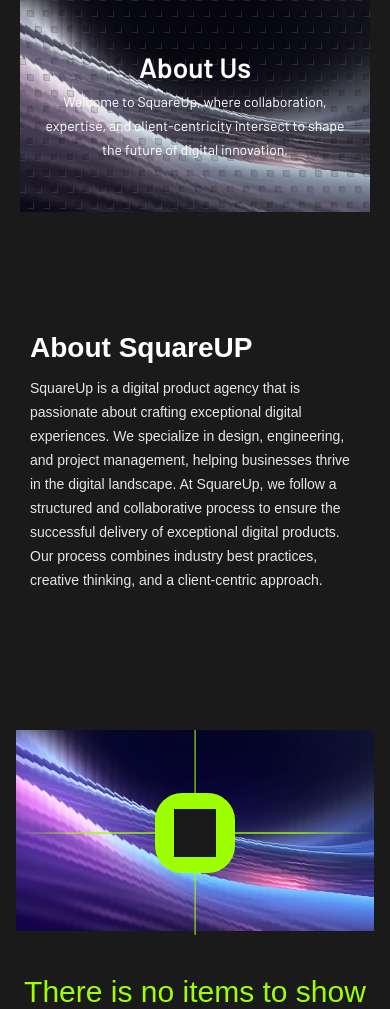
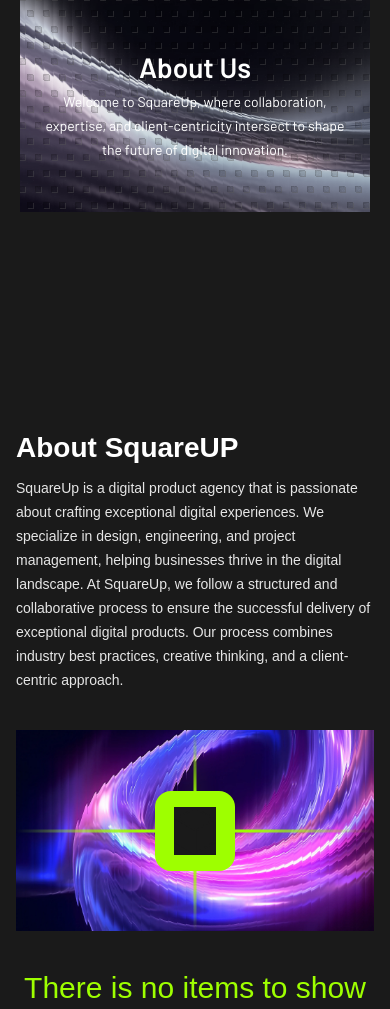
Before and after one commit to raghadsammour/squareUp, a React (Vite) app: page /about in a window 390 px wide. Built offline with nearby package versions, Linux system fonts and the light colour scheme; a web font is replaced by a local one.

Commit message:
sectionAbout

```diff
--- a/src/Components/Container/Container.css
+++ b/src/Components/Container/Container.css
@@ -11,5 +11,6 @@
 @media screen and (max-width:992px) {
 .RB_container{
     flex-direction: column;
+    margin-top: 40px;
 }
 }
--- a/src/Components/SectionAbout/SectionAbout.jsx
+++ b/src/Components/SectionAbout/SectionAbout.jsx
@@ -1,6 +1,6 @@
 import React from "react";
 import "./section.css";
-import aboutImg from "../../assets/imgs/About/Abouthero.webp";
+import aboutImg from "../../assets/imgs/About/AboutSection.webp";
 import logoImg from "../../assets/Icons/logoSquare.svg";
 
 const SectionAbout = () => {
--- a/src/Components/SectionAbout/section.css
+++ b/src/Components/SectionAbout/section.css
@@ -15,12 +15,11 @@
     justify-content: center;
     align-items: center;
     gap: 100px;
-    /* background-color: #262626; */
 }
 
 
 .text {
-
+    margin-top: 100px;
     max-width: 598px;
     max-height: 288px;
 
@@ -40,11 +39,10 @@ h1 {
 }
 
 .hero {
+    position: relative;
     max-width: 598px;
     max-height: 571px;
-
-
-    /* display: block; */
+    z-index: 0;
 }
 
 .img {
@@ -61,18 +59,20 @@ h1 {
     left: 50%;
     width: 3px;
     height: 100%;
-    background: #FFD700;
     transform: translateX(-50%);
-    opacity: 0.7;
     z-index: 1;
     background: linear-gradient(
-        to left,
-        rgba(255, 255, 0, 0),
-        #9EFF00 20%,
-        #9EFF0080 80%,
-        rgba(255, 255, 0, 0)
+        to bottom,
+        rgba(158,255,0,0) 0%,
+        rgba(158,255,0,1) 35%,
+        rgba(158,255,0,1) 65%,
+        rgba(158,255,0,0) 100%
     );
+    filter: drop-shadow(0 0 10px rgba(158,255,0,.35));
+    pointer-events: none;
 }
+
+
 
 .img::after {
     content: '';
@@ -80,18 +80,21 @@ h1 {
     left: 0;
     top: 50%;
     width: 100%;
-    height: 2px;
-    background: #FFD700;
+    height: 3px;
     transform: translateY(-50%);
-    opacity: 0.7;
+
     z-index: 1;
+
     background: linear-gradient(
         to right,
-        rgba(255, 255, 0, 0),
-        #9EFF00 20%,
-        #9EFF00 80%,
-        rgba(255, 255, 0, 0)
+        rgba(158,255,0,0) 0%,
+        rgba(158,255,0,1) 35%,
+        rgba(158,255,0,1) 65%,
+        rgba(158,255,0,0) 100%
     );
+    filter: drop-shadow(0 0 10px rgba(158,255,0,.35));
+    pointer-events: none;
+
 }
 
 .logo {
@@ -107,8 +110,18 @@ h1 {
     left: 50%;
     transform: translate(-50%, -50%);
     z-index: 2;
-    backdrop-filter: blur(217px)
+
 }
+/* .logo::before {
+    content: '';
+    position: absolute;
+    inset: -120px;
+    background: radial-gradient(circle,
+        rgba(255, 255, 255, 0.65) 0%,
+        rgba(255, 255, 255, 0) 70%);
+    backdrop-filter: blur(217px);
+    z-index: -1;
+  } */
 
 .iconAbout {
     width: 80px;
@@ -119,28 +132,23 @@ h1 {
 
 
 @media screen and (max-width: 1440px) {
-    .container {
-        /* flex-direction: column; */
-        /* text-align: center; */
-        /* gap: 100px; */
-    }
+
     .logo{
         width: 100px;
         height:100px ;
+        border-radius: 16px;
 
 
     }
     .iconAbout {
-        width: 53pxpx;
-        height: 60px;
+        max-width: 53px;
+        max-height: 60px;
 
     }
     .text {
-        order: 1;
-        /* margin-bottom: 30px; */
+        max-width: 490px;
         p{
             font-size: 16px;
-            /* margin-right: 100px; */
         }
         h1{
         font-size: 38px;
@@ -159,11 +167,26 @@ h1 {
         padding-left:80px;
         padding-right: 80px;
     }
+
+    .logo::before {
+        inset: -90px;
+      }
+
+      .img::before {
+        width: 3px;
+      }
+      .img::after {
+        height: 3px;
+      }
 }
 
 @media screen and (max-width: 992px) {
 .container{
     flex-direction: column;
+    display: flex;
+        justify-content: center;
+        align-items: center;
+        gap: 0px;
 }
     .iconAbout {
         max-width: 42pxpx;
@@ -175,8 +198,8 @@ h1 {
         padding-right: 30px;
     }
     .text{
+        min-width:91.79vw ;
         margin-bottom: 30px;
-
         p{
             font-size: 14px;
 
@@ -184,26 +207,36 @@ h1 {
         h1{
         font-size: 28px;
         margin-bottom: 16px;
-
         }
     }
     .hero {
-        max-width: 358px;
-        /* margin-top: 30px; */
+        width: 100%;
     }
-     .img{
-       width:358px;
-        height: auto;
+    .img{
+        width:91.79vw;
+        display: flex;
+        justify-content: center;
+        align-items: center;
 
-    .logo {
-        width: 80px;
-        height: 80px;
+
     }
     .iconAbout {
         max-width: 42.67px;
         max-height: 48px;
     }
+    .logo {
+        width: 80px;
+        height: 80px;
+        border-radius: 16px;
+}
+/* .logo::before {
+    inset: -60px;   */
+  }
 
+  .img::before {
+    width: 3px;
+  }
+  .img::after {
+    height: 3px;
+  }
 }
-
-}
```
